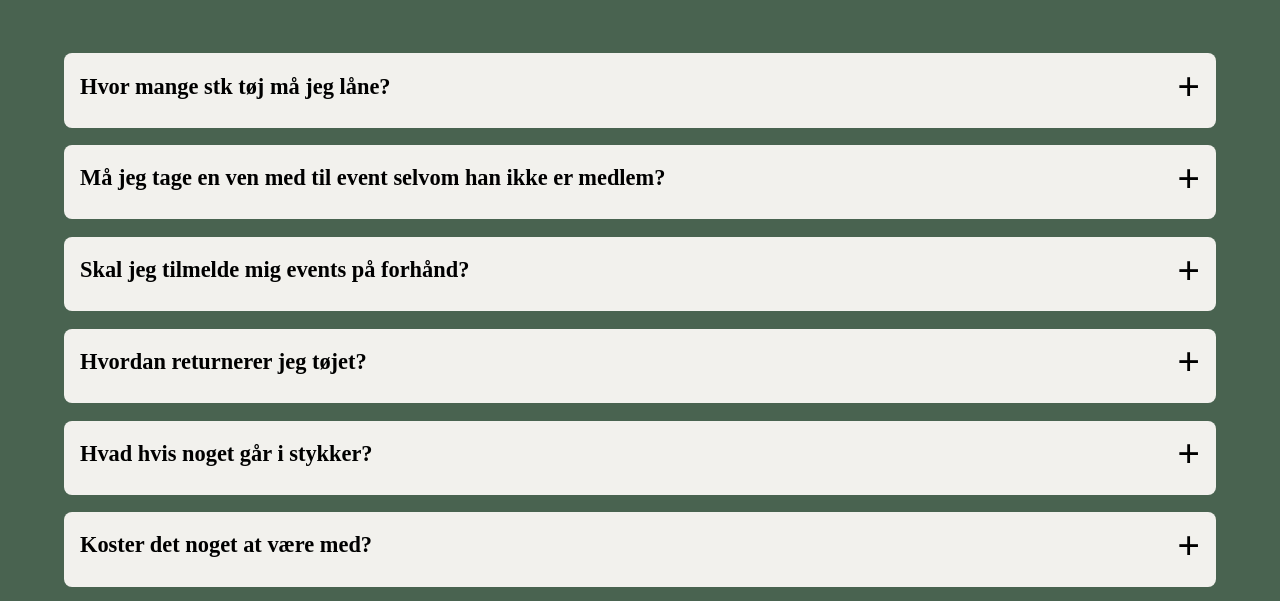
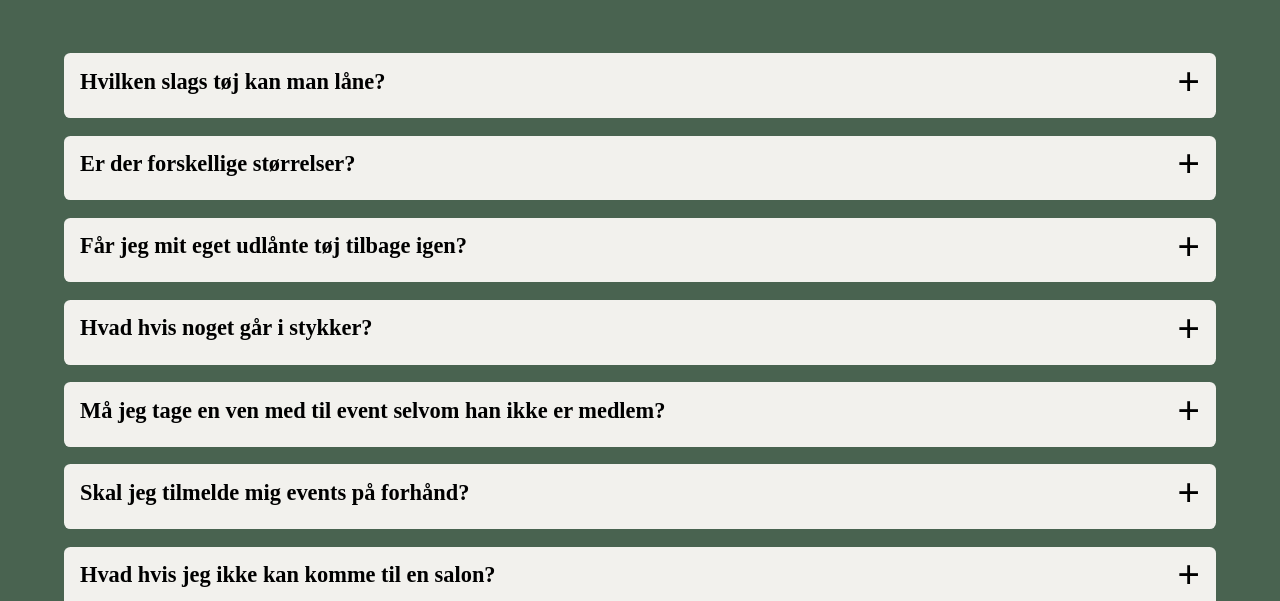
Before and after one commit to Victor-FH/Eksamen_2sem, an Astro site: page / in a window 1280 px wide. Shown: the part 187-788 px from the top of the page. Built offline with nearby package versions, Linux system fonts and the light colour scheme; Astro itself is replaced by a stand-in of ours.

Commit message:
sidste ændringer

```diff
--- a/src/components/Faq.astro
+++ b/src/components/Faq.astro
@@ -1,9 +1,24 @@
 ---
 const faqs = [
   {
-    question: "Hvor mange stk tøj må jeg låne?",
+    question: "Hvilken slags tøj kan man låne?",
     answer:
-      "Du må låne op til 3 stk tøj ad gangen, og bytte dem til et event hver 30. dag.",
+      "I vores garderober finder du et stort udvalg af tøj, fra afslappet hverdagstøj til festtøj - fra mange forskellige brands - alt fra Ganni, Stine Goya, Bitte Kai Rand, Marc Jacobs, Gestuz, H&M, Arket osv. Vi har medlemmer i alle aldre og størrelser, så der er noget for enhver smag!      Ønsket er, at give nyt liv til tøj, der ellers ikke bliver brugt. Derfor er alt tøj velkomment, så længe det er i god stand. Vi bygger vores tøjfællesskab på tillid og garderoberne har altid flotte items af god kvalitet.",
+  },
+  {
+    question: "Er der forskellige størrelser?",
+    answer:
+      "Ja, vi har tøj i alle størrelser, og vi lægger stor vægt på at dele-tøjet matcher forskellige størrelser, smag og stilarter. Cirka 70% af tøjet kommer fra vores medlemmer, hvilket betyder, at der er en bred vifte af personlige stilarter repræsenteret. For at sikre, at vi har noget til alle, supplerer vi med 30% af tøjet, så der altid er et godt udvalg i størrelser fra XS til XL, og noget for enhver smag.",
+  },
+  {
+    question: "Får jeg mit eget udlånte tøj tilbage igen?",
+    answer:
+      "Ja, det gør du! Når du melder dig ind i Another Closet, afleverer du 3 stykker tøj, som går ind i vores fællesgarderobe og cirkuleres. Disse stykker tøj tilhører stadig dig, og du har mulighed for at få dem tilbage, når du ønsker det og bytte dem ud med noget andet du ønsker at låne ud. Når du beslutter dig for at melde dig ud af Another Closet, får du naturligvis dit tøj tilbage. Så du kan altid føle dig tryg ved, at dit tøj er i gode hænder, mens du nyder fordelene ved at være medlem.",
+  },
+  {
+    question: "Hvad hvis noget går i stykker?",
+    answer:
+      "Det er heldigvis meget sjældent, at et stykke tøj ikke kan repareres og fortsat bruges. Derfor afsætter vi 10 kr. af dit abonnement til vedligeholdelse og reparationer. Skulle uheldet være ude, finder vi altid en løsning mellem de involverede parter – og i sidste ende dækker Another Closet tabet, hvis det er nødvendigt.",
   },
   {
     question: "Må jeg tage en ven med til event selvom han ikke er medlem?",
@@ -15,26 +30,11 @@ const faqs = [
     answer:
       "Det er ikke et krav, men vi sætter stor pris på, at du tilmelder dig – så har vi en idé om, hvor mange der kommer, og kan planlægge lidt bedre.",
   },
-  {
-    question: "Hvordan returnerer jeg tøjet?",
-    answer:
-      "Du medbringer det til en byttesalon – så har du også mulighed for at låne 3 nye stk!",
-  },
-  {
-    question: "Hvad hvis noget går i stykker?",
-    answer:
-      "Dit medlemskab indebærer en forsikring, som sørger for at du ikke skal betale, hvis noget går i stykker– vi har dig dækket.",
-  },
-  {
-    question: "Koster det noget at være med?",
-    answer:
-      "Ja, der er et månedligt medlemsgebyr. Men hvis du anmoder om at blive ambassadør, er det gratis.",
-  },
 
   {
-    question: "Er der forskellige størrelser?",
+    question: "Hvad hvis jeg ikke kan komme til en salon?",
     answer:
-      "Ja, vi forsøger at have tøj i mange størrelser og stilarter – og vi lytter til ønsker!",
+      "Det er helt naturligt, at du ikke kan deltage i alle saloner – og det er selvfølgelig helt i orden. Har du ikke mulighed for at komme til en salon, så beholder du blot tøjet en ekstra måned, og bytter det til næste salon. Er du tilknyttet garderoben i København er der altid åbent for at komme forbi mellem kl 10.00 og 17.00 og bytte tøjet.  Er du tilknyttet garderoben i Roskilde har du mulighed for at lave en aftale på mail eller instagram og besøge dit lokale klædeskab og bytte dit tøj der. Vær dog opmærksom på, at udvalget vil være mindre end til salonerne, så vi anbefaler at prioritere salonerne for at få det bedste udvalg.",
   },
   {
     question: "Skal jeg have erfaring for at blive ambassadør?",
@@ -60,9 +60,10 @@ const faqs = [
 
   .faq-item {
     background-color: #f2f1ed;
+
     margin-bottom: 0.8rem;
-    padding: 0.6rem 1rem;
-    border-radius: 0.5rem;
+    padding: 0.3rem 1rem;
+    border-radius: 0.4rem;
     cursor: pointer;
     position: relative;
     transition: background 0.2s;
@@ -85,6 +86,7 @@ const faqs = [
     overflow: hidden;
     transition: max-height 0.4s ease;
     margin-bottom: 0.5rem;
+    line-height: 25px;
     color: #333;
   }
 
```
